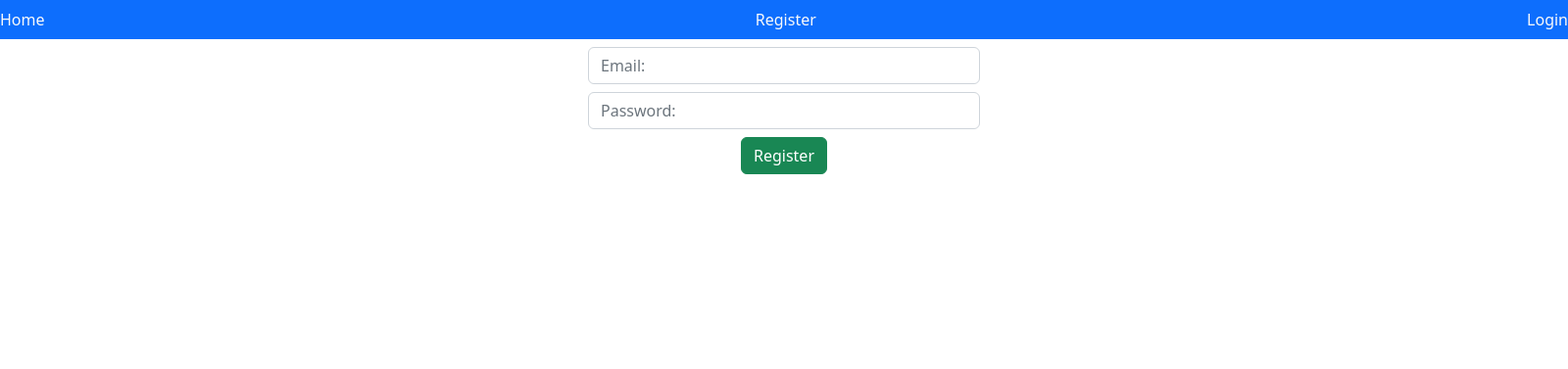
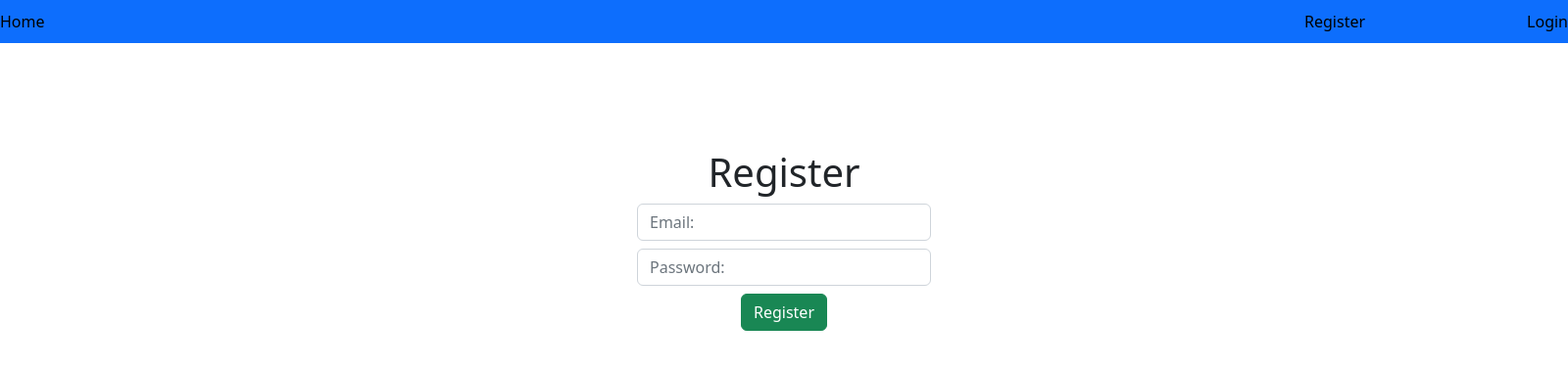
Before and after one commit to Snydi/TaskManager, a PHP site: page /pages/authPage.php in a window 1600 px wide. Shown: the top 377 px of the page at 98% size. Run offline with PHP 8.4, Linux system fonts and the light colour scheme.

Commit message:
front test

```diff
--- a/header.php
+++ b/header.php
@@ -6,20 +6,30 @@
 <head>
     <meta charset="UTF-8">
     <title>TaskManager</title>
-    <link href="style.css" rel="stylesheet" type="text/css" />
+    <link href="../style.css" rel="stylesheet" type="text/css" />
+    <link rel="preconnect" href="https://fonts.googleapis.com">
+    <link rel="preconnect" href="https://fonts.gstatic.com" crossorigin>
+    <link href="https://fonts.googleapis.com/css2?family=Roboto&display=swap" rel="stylesheet">
     <link href="https://cdn.jsdelivr.net/npm/bootstrap@5.2.2/dist/css/bootstrap.min.css" rel="stylesheet" integrity="sha384-Zenh87qX5JnK2Jl0vWa8Ck2rdkQ2Bzep5IDxbcnCeuOxjzrPF/et3URy9Bv1WTRi" crossorigin="anonymous">
 <!--   <script type="text/javascript" src="scripts.js"></script>-->
 </head>
 
 <body>
-<nav class="navbar bg-primary text-light">
-    <a class="nav-link" href ="home.php">Home</a>
-    <?php if (isset($_SESSION["auth"])) { ?>
-        <a class="nav-link">Profile</a>
-        <a class="nav-link" href ="../logic/logout.php">Logout</a>
+<nav class="header">
+    <div class="wrapper">
+        <div class="header__content">
+        <a class="header__link" href ="home.php">Home</a>
+        <?php if (isset($_SESSION["auth"])) { ?>
+        <div class="header__auth">
+            <a class="header__link">Profile</a>
+            <a class="header__link" href ="../logic/logout.php">Logout</a>
+        </div>
     <?php } else { ?>
-    <a class="nav-link" href ="authPage.php">Register</a>
-    <a class="nav-link" href ="authPage.php?login=true">Login</a>
+        <div class="header__auth">
+            <a class="header__link" href ="authPage.php">Register</a>
+            <a class="header__link" href ="authPage.php?login=true">Login</a>
+        </div>
     <?php }?>
-
+        </div>
+    </div>
 </nav>
--- a/pages/authPage.php
+++ b/pages/authPage.php
@@ -3,8 +3,13 @@ require_once "../header.php";
 require_once "../logic/Handler.php";
 ?>
                     <h3 class="text-center"><?= $_GET["autherror"] ?? ''?></h3>
+<div class="task__content">
 <form class="container text-center form w-25" action="../logic/Handler.php" method = "POST">
-
+<?php if (isset($_GET["login"])) { ?>
+    <h1>Login</h1>
+<?php } else { ?>
+    <h1>Register</h1>
+    <?php }?>
     <label class="form-label row">
         <input class="form-control" name="email" placeholder="Email:" type="text" value="<?= $_POST['email'] ?? '' ?>" >
     </label>
@@ -12,10 +17,11 @@ require_once "../logic/Handler.php";
         <input class="form-control" name="password" placeholder="Password:" type="password" value="<?= $_POST['password'] ?? '' ?>" >
     </label>
 <?php if (isset($_GET["login"])) { ?>
-    <input type="submit" name="submitLogin"  value="Login" class="btn btn-success"">
+    <input type="submit" name="submitLogin"  value="Login" class="btn btn-success">
 <?php } else { ?>
-    <input type="submit" name="submitRegister"  value="Register" class="btn btn-success"">
+    <input type="submit" name="submitRegister"  value="Register" class="btn btn-success">
     <?php }?>
 </form>
+</div>
 <?php
 require_once "../footer.php";
--- a/pages/home.php
+++ b/pages/home.php
@@ -2,6 +2,7 @@
 require_once '../header.php';
 require_once "../logic/Handler.php";
 ?>
+<div class="task__content">
 <H1 class="text-center">Tasks</H1>
     <form class="container text-center form w-25" action="../logic/Handler.php" method = "POST">
 
@@ -11,5 +12,6 @@ require_once "../logic/Handler.php";
         <input type="submit" name="submit"  value="submit" class="btn btn-success"">
 
     </form>
+</div>
 <?php
 require_once '../footer.php';
--- a/style.css
+++ b/style.css
@@ -1,4 +1,50 @@
-.navbar-c
+.wrapper{
+    width:1600px;
+    margin:auto;
+}
+html{
+    font-family: 'Roboto', sans-serif !important;
+    font-size: 16px !important;
+}
+.header{
+    background: #0d6efd;
+}
+.header:active{
+
+    background-image: url("images/URXL_VYlyks.jpg");
+    background-size: contain;
+}
+.header__content
 {
-    background-color: darkcyan;
+    display:flex;
+    justify-content: flex-start;
+    align-items: center;
+    padding:10px 0px;
 }
+.header__link{
+    color:black;
+}
+.header__auth{
+    display:flex;
+    margin-left: auto;
+    gap:165px;
+    align-items:center;
+}
+a:link { text-decoration: none; }
+a:visited { text-decoration: none; }
+a:hover {
+text-decoration: none;
+color:red !important;
+font-size: 35px;
+transition: all 0.5s;
+transform: rotate(720deg);
+}
+a:active { text-decoration: none; }
+.task__content{
+    display:flex;
+    flex-direction: column;
+    align-items: center;
+    padding-top: 100px;
+    margin:auto;
+    max-width: 1200px;
+}
```
Also changed, not shown: images/URXL_VYlyks.jpg (added).
